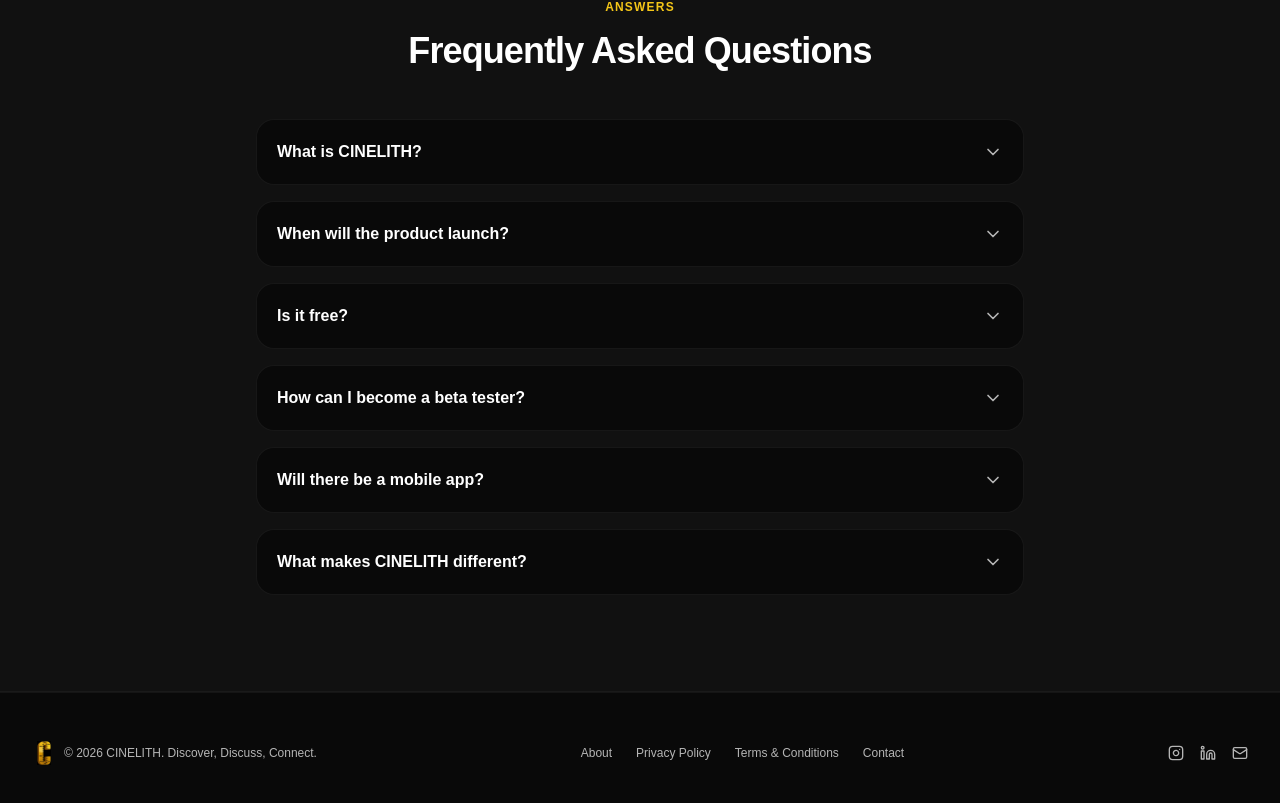
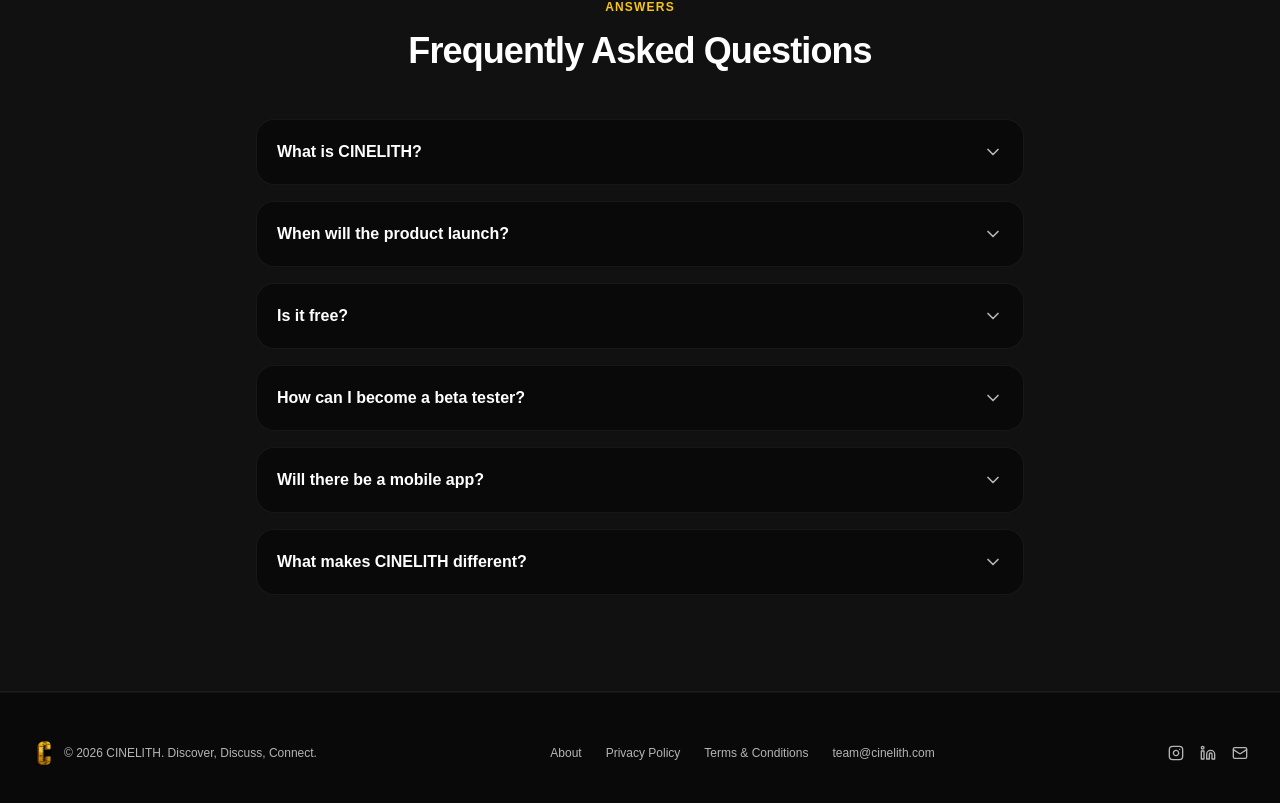
Before and after one commit to CINELITH2025/CINELITH_WEB_APP, a React (Vite) app in the folder frontend/: page / in a window 1280 px wide. Shown: the part 8336-9139 px from the top of the page. Built offline with nearby package versions, Linux system fonts and the light colour scheme; no server answers.

Commit message:
feat: update contact email to team@cinelith.com and official Instagram handle https://www.instagram.com/cinelithofficial

```diff
--- a/frontend/src/components/layout/Footer.jsx
+++ b/frontend/src/components/layout/Footer.jsx
@@ -1,32 +1,37 @@
 import React from 'react';
 import { Link } from 'react-router-dom';
 import { MessageCircle, Video, Film } from 'lucide-react';
+
+const Instagram = (props) => (
+  <svg viewBox="0 0 24 24" width="20" height="20" stroke="currentColor" strokeWidth="2" fill="none" strokeLinecap="round" strokeLinejoin="round" {...props}>
+    <rect x="2" y="2" width="20" height="20" rx="5" ry="5" />
+    <path d="M16 11.37A4 4 0 1 1 12.63 8 4 4 0 0 1 16 11.37z" />
+    <line x1="17.5" y1="6.5" x2="17.51" y2="6.5" />
+  </svg>
+);
 
 const Footer = () => {
   return (
     <footer className="mt-16 border-t border-white/10 pt-12 pb-8 px-8">
       <div className="flex flex-col md:flex-row items-center justify-between gap-6 mb-8 text-sm text-muted-foreground font-medium">
-        <Link to="#" className="hover:text-primary transition-colors">About Us</Link>
-        <Link to="#" className="hover:text-primary transition-colors">Contact</Link>
-        <Link to="#" className="hover:text-primary transition-colors">FAQ</Link>
+        <Link to="/" className="hover:text-primary transition-colors">About Us</Link>
+        <a href="mailto:team@cinelith.com" className="hover:text-primary transition-colors">Contact (team@cinelith.com)</a>
+        <a href="https://www.instagram.com/cinelithofficial" target="_blank" rel="noopener noreferrer" className="hover:text-primary transition-colors">Instagram</a>
         <Link to="#" className="hover:text-primary transition-colors">Terms of Service</Link>
         <Link to="#" className="hover:text-primary transition-colors">Privacy Policy</Link>
       </div>
 
       <div className="flex items-center justify-center gap-6 mb-8">
-        <a href="#" className="p-2 rounded-full hover:bg-white/5 transition-colors text-muted-foreground hover:text-white">
+        <a href="https://www.instagram.com/cinelithofficial" target="_blank" rel="noopener noreferrer" className="p-2 rounded-full hover:bg-white/5 transition-colors text-muted-foreground hover:text-white" title="Instagram @cinelithofficial">
+          <Instagram />
+        </a>
+        <a href="mailto:team@cinelith.com" className="p-2 rounded-full hover:bg-white/5 transition-colors text-muted-foreground hover:text-white" title="Email team@cinelith.com">
           <MessageCircle className="w-5 h-5" />
-        </a>
-        <a href="#" className="p-2 rounded-full hover:bg-white/5 transition-colors text-muted-foreground hover:text-white">
-          <Video className="w-5 h-5" />
-        </a>
-        <a href="#" className="p-2 rounded-full hover:bg-white/5 transition-colors text-muted-foreground hover:text-white">
-          <Film className="w-5 h-5" />
         </a>
       </div>
 
       <p className="text-center text-xs text-muted-foreground/60">
-        @2024 CINELITH. All rights reserved.
+        © {new Date().getFullYear()} CINELITH. All rights reserved.
       </p>
     </footer>
   );
--- a/frontend/src/pages/Landing.jsx
+++ b/frontend/src/pages/Landing.jsx
@@ -1321,18 +1321,18 @@ const Landing = () => {
             <button onClick={() => scrollToSection('about')} className="hover:text-white transition-colors cursor-pointer">About</button>
             <a href="/privacy" className="hover:text-white transition-colors">Privacy Policy</a>
             <a href="/terms" className="hover:text-white transition-colors">Terms & Conditions</a>
-            <a href="mailto:info@cinelith.com" className="hover:text-white transition-colors">Contact</a>
+            <a href="mailto:team@cinelith.com" className="hover:text-white transition-colors">team@cinelith.com</a>
           </div>
 
           {/* Social Icons */}
           <div className="flex items-center gap-4 text-[#B5B5B5]">
-            <a href="https://instagram.com" target="_blank" rel="noopener noreferrer" className="hover:text-white transition-colors">
+            <a href="https://www.instagram.com/cinelithofficial" target="_blank" rel="noopener noreferrer" className="hover:text-white transition-colors" title="Instagram @cinelithofficial">
               <Instagram className="w-4 h-4" />
             </a>
             <a href="https://linkedin.com" target="_blank" rel="noopener noreferrer" className="hover:text-white transition-colors">
               <Linkedin className="w-4 h-4" />
             </a>
-            <a href="mailto:info@cinelith.com" className="hover:text-white transition-colors">
+            <a href="mailto:team@cinelith.com" className="hover:text-white transition-colors" title="Email team@cinelith.com">
               <Mail className="w-4 h-4" />
             </a>
           </div>
```
